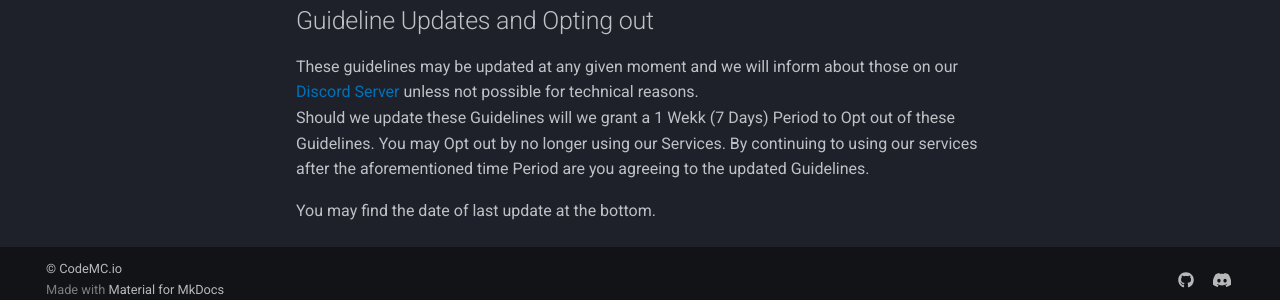
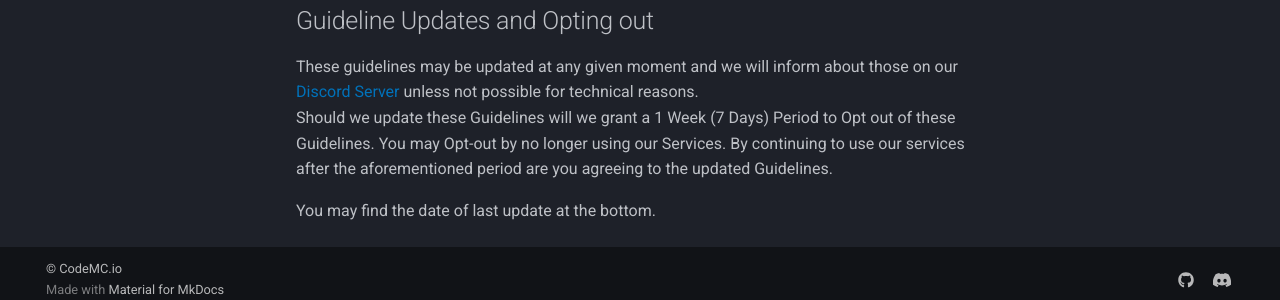
Before and after one commit to CodeMC/Documentation, an MkDocs documentation site: the page built from docs/usage-guidelines.md, in a window 1280 px wide and 900 px high, scrolled down 1620 px. Shown: the part 588-888 px from the top of the window. Built offline with MkDocs 1.6.1 and Material for MkDocs 9.7.7, drawn with Linux system fonts in a browser that asks for light colours; comment, search, counter and statistics services are not loaded.

Commit message:
Update docs/usage-guidelines.md
Co-authored-by: Gregory Mitchell <me@gmitch215.xyz>

```diff
--- a/docs/usage-guidelines.md
+++ b/docs/usage-guidelines.md
@@ -58,6 +58,6 @@ CodeMC may issue one or multiple of the above punishments at any given time at o
 ## Guideline Updates and Opting out
 
 These guidelines may be updated at any given moment and we will inform about those on our [Discord Server](https://discord.gg/AGcFMu6) unless not possible for technical reasons.
-Should we update these Guidelines will we grant a 1 Wekk (7 Days) Period to Opt out of these Guidelines. You may Opt out by no longer using our Services. By continuing to using our services after the aforementioned time Period are you agreeing to the updated Guidelines.
+Should we update these Guidelines will we grant a 1 Week (7 Days) Period to Opt out of these Guidelines. You may Opt-out by no longer using our Services. By continuing to use our services after the aforementioned period are you agreeing to the updated Guidelines.
 
 You may find the date of last update at the bottom.
```
